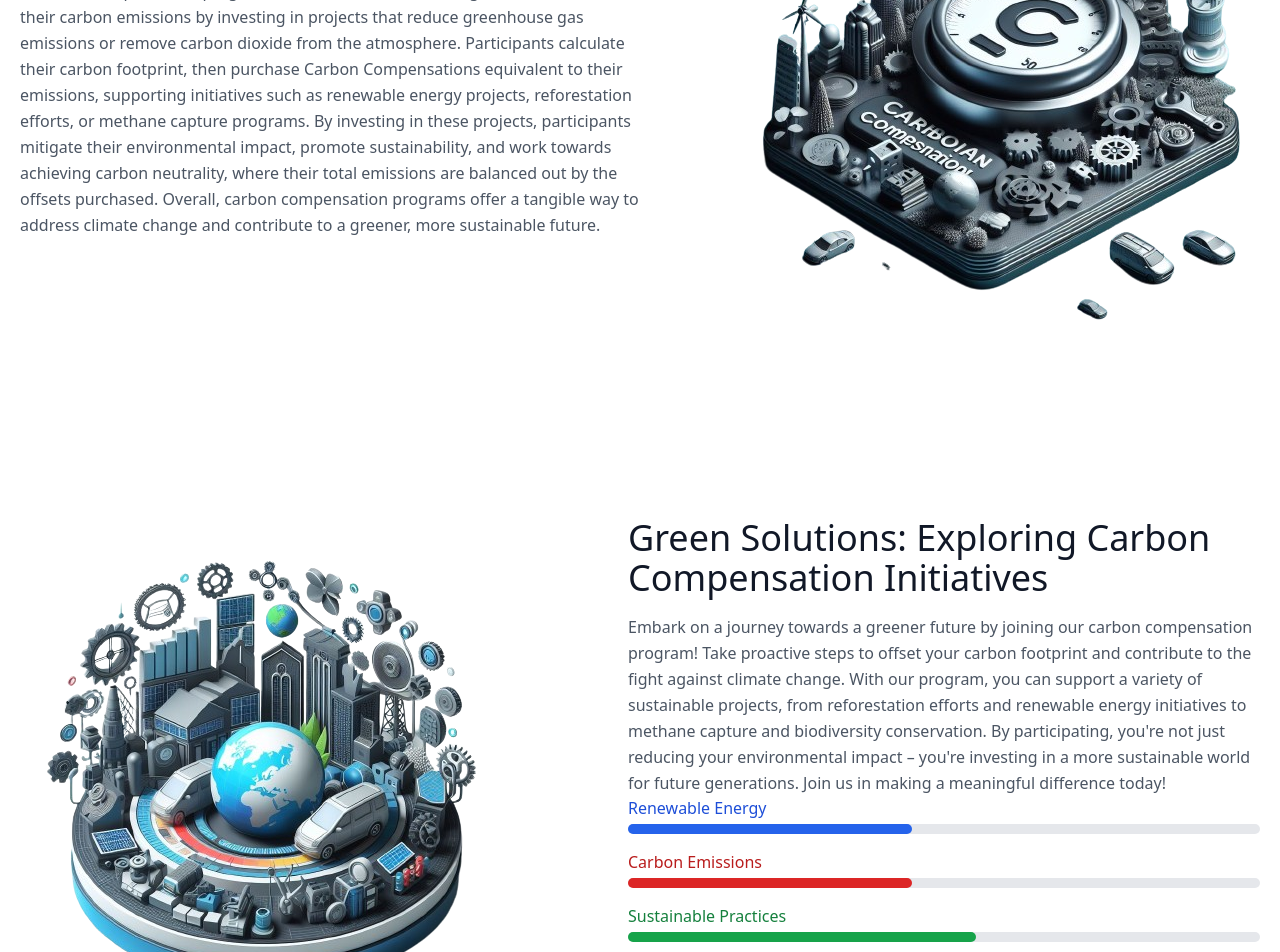
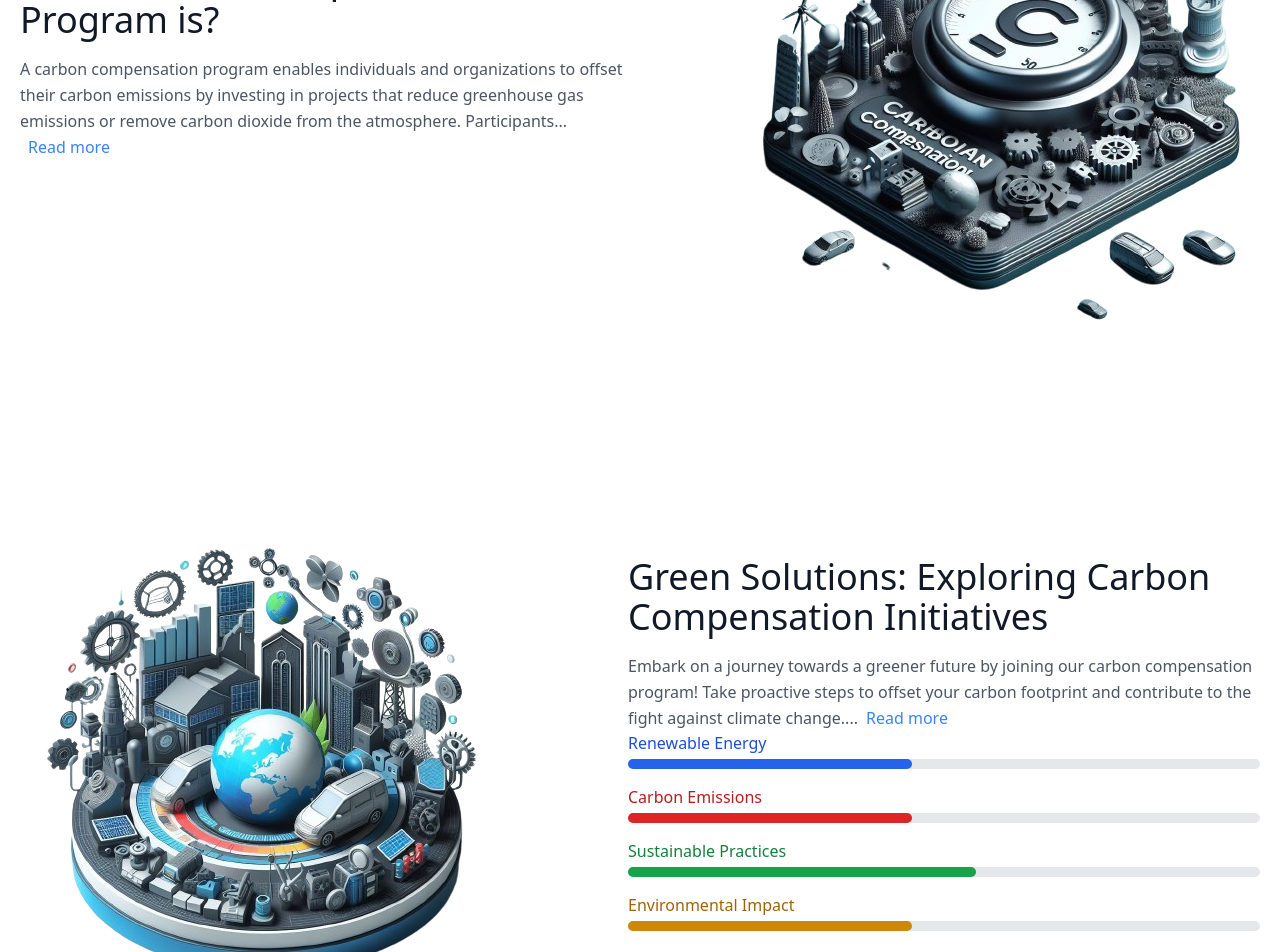
Before and after one commit to NumaanSayyed/carbon_compensation, a React (Vite) app: page / in a window 1280 px wide. Shown: the part 1580-2532 px from the top of the page. Built offline with nearby package versions, Linux system fonts and the light colour scheme.

Commit message:
Refactor the h line from navbar and read more/less functionality added into show case section

```diff
--- a/src/components/Navbar.tsx
+++ b/src/components/Navbar.tsx
@@ -17,7 +17,7 @@ export default function Header() {
   ];
 
   return (
-    <nav className="w-full  shadow">
+    <nav className="w-full  ">
       <div className="justify-between px-4 mx-auto lg:max-w-7xl md:items-center md:flex md:px-8">
         <div>
           <div className="flex items-center justify-between py-3 md:py-5 md:block">
--- a/src/components/ShowCase.tsx
+++ b/src/components/ShowCase.tsx
@@ -1,17 +1,31 @@
 import Carbon from '../assets/carbon_compensation.png';
 import Carbon2 from '../assets/carbon1.png';
+import { useState } from 'react';
+function ShowCase() {
+    const [showFullText, setShowFullText] = useState(false);
 
-function ShowCase() {
+    const toggleText = () => {
+        setShowFullText(!showFullText);
+    };
+
+    const fullText1 = "A carbon compensation program enables individuals and organizations to offset their carbon emissions by investing in projects that reduce greenhouse gas emissions or remove carbon dioxide from the atmosphere. Participants calculate their carbon footprint, then purchase Carbon Compensations equivalent to their emissions, supporting initiatives such as renewable energy projects, reforestation efforts, or methane capture programs. By investing in these projects, participants mitigate their environmental impact, promote sustainability, and work towards achieving carbon neutrality, where their total emissions are balanced out by the offsets purchased. Overall, carbon compensation programs offer a tangible way to address climate change and contribute to a greener, more sustainable future.";
+
+    const fullText2 = "Embark on a journey towards a greener future by joining our carbon compensation program! Take proactive steps to offset your carbon footprint and contribute to the fight against climate change. With our program, you can support a variety of sustainable projects, from reforestation efforts and renewable energy initiatives to methane capture and biodiversity conservation. By participating, you're not just reducing your environmental impact – you're investing in a more sustainable world for future generations. Join us in making a meaningful difference today!";
+
+    const shortText1 = fullText1.split(' ').slice(0, 30).join(' ');
+    const shortText2 = fullText2.split(' ').slice(0, 30).join(' ');
+
     return (
         <>
             <section className="text-gray-600 body-font">
                 <div className="container mx-auto flex px-5 py-24 md:flex-row flex-col items-center">
                     <div className="lg:flex-grow md:w-1/2 lg:pr-24 md:pr-16 flex flex-col md:items-start md:text-left mb-16 md:mb-0 items-center text-center">
-                        <h1 className="title-font sm:text-4xl text-3xl mb-4 font-medium text-gray-900">What Carbon Compensation Program is?
-                        </h1>
-                        <p className="mb-8 leading-relaxed">A carbon compensation program enables individuals and organizations to offset their carbon emissions by investing in projects that reduce greenhouse gas emissions or remove carbon dioxide from the atmosphere. Participants calculate their carbon footprint, then purchase Carbon Compensations equivalent to their emissions, supporting initiatives such as renewable energy projects, reforestation efforts, or methane capture programs. By investing in these projects, participants mitigate their environmental impact, promote sustainability, and work towards achieving carbon neutrality, where their total emissions are balanced out by the offsets purchased. Overall, carbon compensation programs offer a tangible way to address climate change and contribute to a greener, more sustainable future.
-
-
+                        <h1 className="title-font sm:text-4xl text-3xl mb-4 font-medium text-gray-900">What Carbon Compensation Program is?</h1>
+                        <p className="mb-8 leading-relaxed">
+                            {showFullText ? fullText1 : `${shortText1}...`}
+                            <button onClick={toggleText} className="text-blue-500 ml-2">
+                                {showFullText ? 'Read less' : 'Read more'}
+                            </button>
                         </p>
                     </div>
                     <div className="lg:max-w-lg lg:w-full md:w-1/2 w-5/6">
@@ -23,14 +37,17 @@ function ShowCase() {
             <section className="text-gray-600 body-font">
                 <div className="container mx-auto flex px-5 py-24 md:flex-row flex-col items-center">
                     <div className="lg:max-w-lg lg:w-full md:w-1/2 w-5/6 mb-10 md:mb-0">
-                        <img className="object-cover object-center rounded" alt="hero" src={Carbon} />
+                        <img className="object-cover object-center rounded " alt="hero" src={Carbon} />
                     </div>
                     <div className="lg:flex-grow md:w-1/2 lg:pl-24 md:pl-16 flex flex-col md:items-start md:text-left items-center text-center">
                         <h1 className="title-font sm:text-4xl text-3xl mb-4 font-medium text-gray-900">Green Solutions: Exploring Carbon Compensation Initiatives
 
                         </h1>
-                        <p className="mb-8 leading-relaxed">Embark on a journey towards a greener future by joining our carbon compensation program! Take proactive steps to offset your carbon footprint and contribute to the fight against climate change. With our program, you can support a variety of sustainable projects, from reforestation efforts and renewable energy initiatives to methane capture and biodiversity conservation. By participating, you're not just reducing your environmental impact – you're investing in a more sustainable world for future generations. Join us in making a meaningful difference today!
-
+                        <p className="mb-8 leading-relaxed">
+                            {showFullText ? fullText2 : `${shortText2}...`}
+                            <button onClick={toggleText} className="text-blue-500 ml-2">
+                                {showFullText ? 'Read less' : 'Read more'}
+                            </button>
                             <div>
 
                                 <div className="mb-1 text-base font-medium text-blue-700 dark:text-blue-500">Renewable Energy</div>
```
